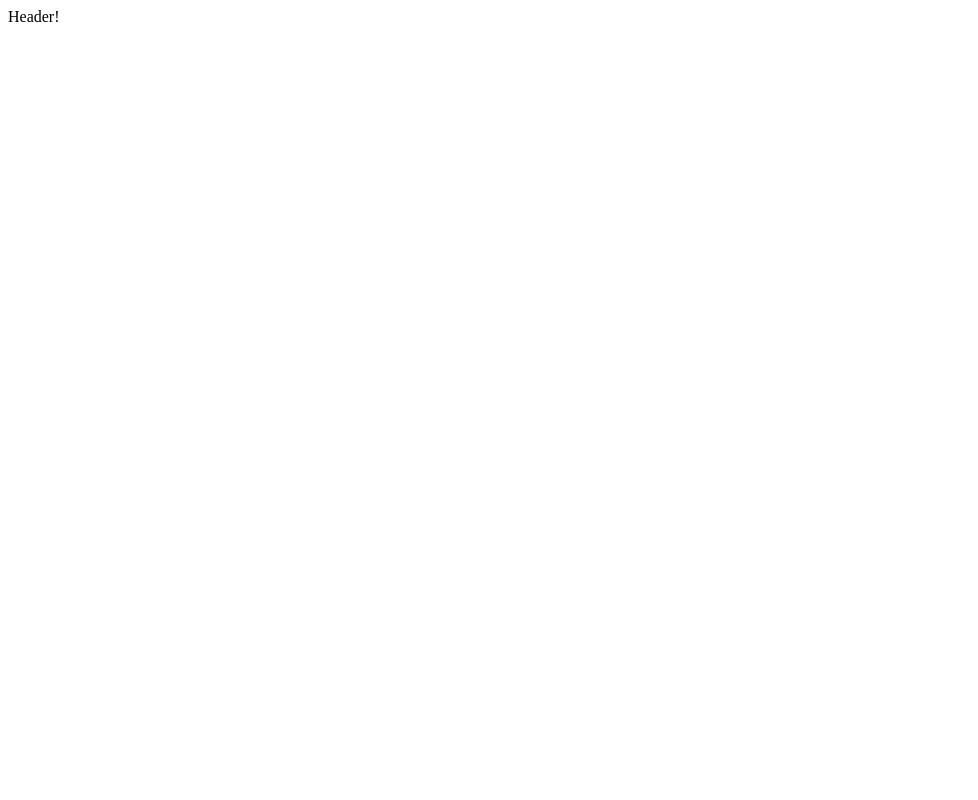
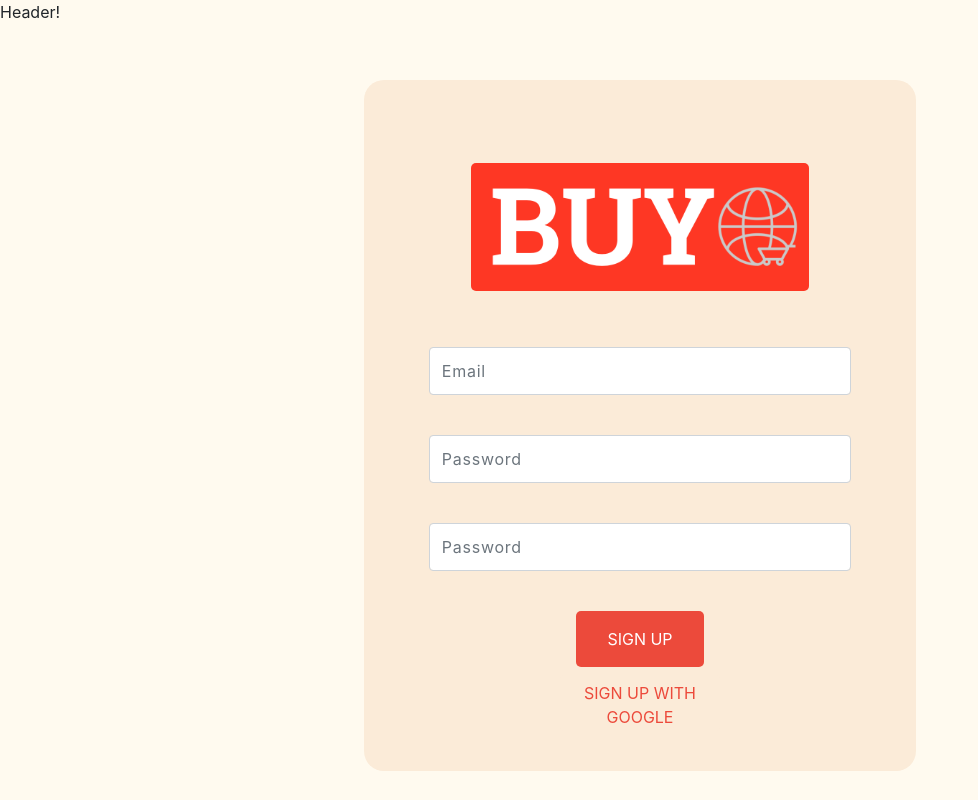
Before and after one commit to bounswe/bounswe2020group4, a React (Create React App) app in the folder web/: page /signup in a window 1280 px wide. Shown: the whole page, without its empty margins (0-978 px from the left). Built offline with nearby package versions, Linux system fonts and the light colour scheme.

Commit message:
Sign up and sign in pages -  UI

```diff
--- a/web/package.json
+++ b/web/package.json
@@ -6,8 +6,10 @@
     "@testing-library/jest-dom": "^5.11.4",
     "@testing-library/react": "^11.1.0",
     "@testing-library/user-event": "^12.1.10",
+    "bootstrap": "^4.5.3",
     "history": "^5.0.0",
     "react": "^17.0.1",
+    "react-bootstrap": "^1.4.0",
     "react-dom": "^17.0.1",
     "react-redux": "^7.2.2",
     "react-router-dom": "^5.2.0",
--- a/web/src/App.js
+++ b/web/src/App.js
@@ -1,6 +1,8 @@
 import React from 'react';
 import { Router, Route } from 'react-router-dom';
 import history from './util/history';
+import SignIn from './pages/SignIn'
+import SignUp from './pages/SignUp'
 
 import Header from './components/Header';
 
@@ -11,6 +13,9 @@ const App = () => {
             <Router history={history}>
                 <div>
                     <Header />
+                    <Route path="/signin" exact component={SignIn} />
+                    <Route path="/signup" exact component={SignUp} />
+
                 </div>
             </Router>
         </div>
--- /dev/null
+++ b/web/src/pages/SignIn.css
@@ -0,0 +1,89 @@
+html, body {
+    height: 100%;
+    margin: 0;
+    background-color: #FFFAEF;
+}
+
+
+.signInModal {
+    position: absolute;
+    background-color: #FBEBD8;
+    left: 28.4%;
+    right: 28.4%;
+    width: 43.2%;
+    top: 10%;
+    border-radius: 20px;
+
+}
+
+.formContainer {
+
+    margin-left: auto;
+    margin-right: auto;
+    width: 76.38%;
+    margin-top: 15%;
+    margin-bottom: 7.13%;
+
+    /*font-family: Roboto;*/
+    font-style: normal;
+    font-weight: normal;
+
+}
+
+.logo{
+    width: 80%;
+    margin: auto;
+    margin-bottom: 3.5em;
+    border-radius: 5px;
+    display: block;
+}
+
+.formInputBox {
+
+    font-style: normal;
+    font-weight: normal;
+    font-size: 1em;
+    height: 3em;
+    letter-spacing: 0.75px;
+    margin-top: 2em;
+    margin-bottom: 2.5em;
+}
+
+.submitButton {
+
+    background: #EC4A3B;
+    border: none;
+    border-radius: 5px;
+    margin: auto;
+
+    display: block;
+    height: 3.5em;
+    width: 8em;
+
+}
+
+.submitButtonTransparent {
+    background: #FBEBD8;
+    border: none;
+    margin: auto;
+    margin-top: 0.5em;
+    display: block;
+    text-align: center;
+
+    color: #EC4A3B;
+    height: 3.5em;
+    width: 10em;
+}
+
+.submitButtonTransparent:hover {
+
+    background: #fce1c0;
+    color: #EC4A3B;
+
+}
+
+
+.submitButton:hover {
+
+    background: #ff6b5d;
+}
--- /dev/null
+++ b/web/src/pages/SignIn.js
@@ -0,0 +1,41 @@
+import React from 'react';
+import Form from 'react-bootstrap/Form';
+import Button from 'react-bootstrap/Button';
+import 'bootstrap/dist/css/bootstrap.min.css';
+import './SignIn.css'
+import logo from '../logo-buyo.png'
+
+
+
+class SignIn extends React.Component {
+  onSubmit = formValues => {
+  };
+
+  render() {
+    return (
+            <div className="signInModal">
+                <div className="formContainer">
+                    <img class="logo" src={logo} alt="Buyo logo"/>
+                    <Form>
+                        <Form.Group controlId="formBasicEmail">
+                            <Form.Control className="formInputBox" type="email" placeholder="Email" />
+                        </Form.Group>
+
+                        <Form.Group controlId="formBasicPassword">
+                            <Form.Control className="formInputBox" type="password" placeholder="Password" />
+                        </Form.Group>
+                        <Button className="submitButton" variant="primary" type="submit">
+                            SIGN IN
+                        </Button>
+                        <Button className="submitButtonTransparent" variant="primary" type="submit">
+                            SIGN IN WITH GOOGLE
+                        </Button>
+                    </Form>
+                </div>
+            </div>
+
+    );
+  }
+}
+
+export default SignIn;
--- /dev/null
+++ b/web/src/pages/SignUp.js
@@ -0,0 +1,44 @@
+import React from 'react';
+import Form from 'react-bootstrap/Form';
+import Button from 'react-bootstrap/Button';
+import 'bootstrap/dist/css/bootstrap.min.css';
+import './SignIn.css'
+import logo from '../logo-buyo.png'
+
+
+
+class SignUp extends React.Component {
+  onSubmit = formValues => {
+  };
+
+  render() {
+    return (
+            <div className="signInModal">
+                <div className="formContainer">
+                    <img class="logo" src={logo} alt="Buyo logo"/>
+                    <Form>
+                        <Form.Group controlId="formBasicEmail">
+                            <Form.Control className="formInputBox" type="email" placeholder="Email" />
+                        </Form.Group>
+
+                        <Form.Group controlId="formBasicPassword">
+                            <Form.Control className="formInputBox" type="password" placeholder="Password" />
+                        </Form.Group>
+                        <Form.Group controlId="formBasicPassword">
+                            <Form.Control className="formInputBox" type="password" placeholder="Password" />
+                        </Form.Group>
+                        <Button className="submitButton" variant="primary" type="submit">
+                            SIGN UP
+                        </Button>
+                        <Button className="submitButtonTransparent" variant="primary" type="submit">
+                            SIGN UP WITH GOOGLE
+                        </Button>
+                    </Form>
+                </div>
+            </div>
+
+    );
+  }
+}
+
+export default SignUp;
```
Also changed, not shown: web/src/logo-buyo.png (added), 1 other file (tests, documents, lock files or other folders).
